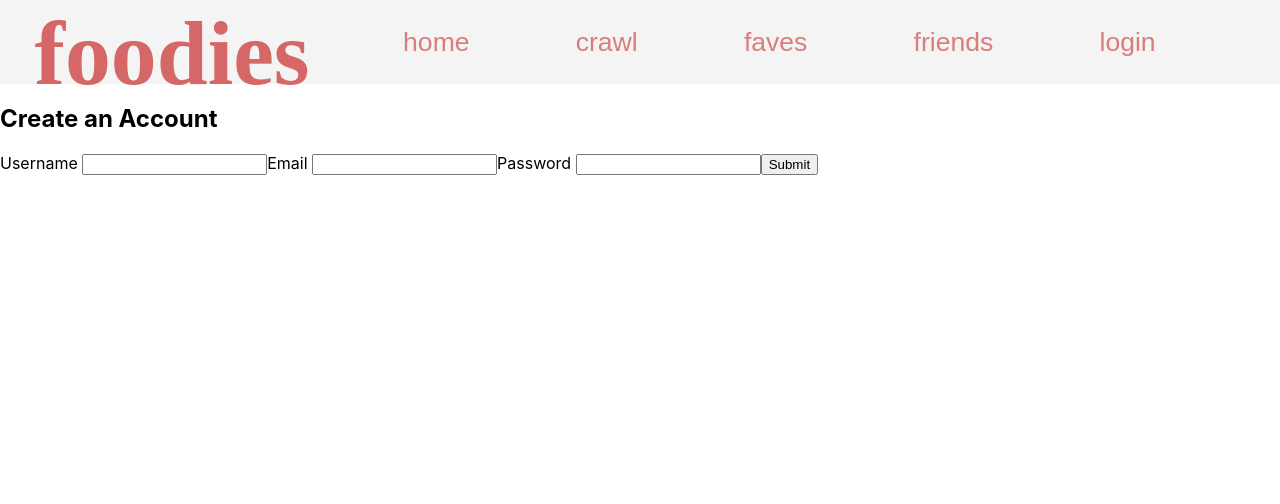
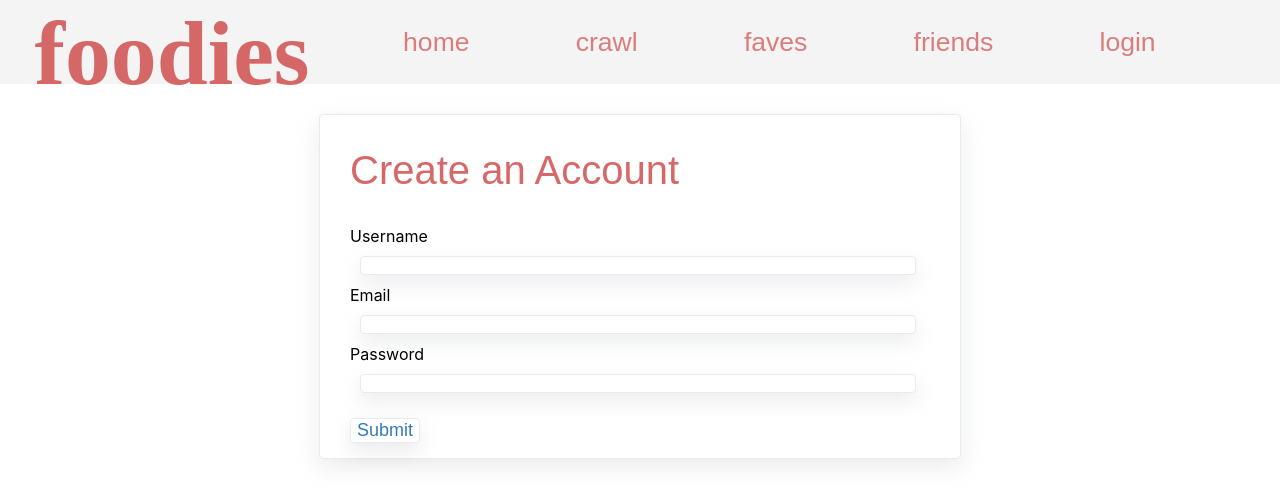
Before and after one commit to altiglesia/foodies, a React (Create React App) app: page / in a window 1280 px wide. Shown: the top 504 px of the page. Built offline with nearby package versions, Linux system fonts and the light colour scheme; no server answers; a web font is replaced by a local one.

Commit message:
style changes to homepage

```diff
--- a/src/App.css
+++ b/src/App.css
@@ -45,6 +45,53 @@
   z-index: 2;
 }
 
+/* ========= HOME STYLING ========= */
+
+.create-an-account {
+  width: 100%;
+  max-width: 580px;
+  margin: 0 auto;
+  margin-top: 30px;
+  padding: 0 30px;
+  border: 0.5px solid rgb(234, 234, 234);
+  box-shadow: rgba(149, 157, 165, 0.2) 0px 8px 24px;
+  border: 0.5px solid rgb(234, 234, 234);
+  border-radius: 4px;
+}
+
+.create-an-account h2 {
+  font-size: 40px;
+  font-family: massilia, sans-serif;
+  font-weight: 400;
+  font-style: normal;
+  color: rgba(207, 78, 78, 0.85);
+}
+
+.form {
+  width: 100%;
+  max-width: 550px;
+  margin: 10px;
+  border: 0.5px solid rgb(234, 234, 234);
+  border-radius: 4px;
+  box-shadow: rgba(149, 157, 165, 0.2) 0px 8px 20px;
+  font-family: roboto, sans-serif;
+  border: 0.5px solid rgb(234, 234, 234);
+}
+
+#submit-btn {
+  font-family: massilia, sans-serif;
+  font-weight: 400;
+  font-style: normal;
+  font-size: 18px;
+  color: #337ab7;
+  background-color: transparent;
+  border: 0.5px solid rgb(234, 234, 234);
+  border-radius: 4px;
+  box-shadow: rgba(149, 157, 165, 0.2) 0px 8px 20px;
+  margin-top: 15px;
+  margin-bottom: 15px;
+}
+
 /* ========= CRAWL STYLING ========== */
 #crawl {
   width: 100%;
@@ -65,8 +112,6 @@
   margin: 10px;
   box-shadow: rgba(149, 157, 165, 0.2) 0px 8px 24px;
   width: 560px;
-  /* position: relative;
-  top: 1em; */
 }
 
 div.restaurant-post {
@@ -201,7 +246,7 @@ input.enter-a-zipcode {
   height: 35px;
 }
 
-/* RESTAURANT SEARCH RESULT */
+/* ========= RESTAURANT SEARCH RESULTS ========= */
 
 .restaurantResultContainer {
   border: 1px solid transparent;
--- a/src/components/Home.js
+++ b/src/components/Home.js
@@ -38,18 +38,18 @@ function Home() {
     }
 
     return (
-        <div className="form">
+        <div className="create-an-account">
             <h2>Create an Account</h2>
             <form onSubmit={handleSubmit}>
-                <label>Username </label>
+                <label>Username</label>
                 <input type="text" name="uname" className="form" required onChange={handleChange} value={formData.uname} />
-                <label>Email </label>
+                <label>Email</label>
                 <input type="text" name="email" className="form" required onChange={handleChange} value={formData.email} />
-                <label>Password </label>
+                <label>Password</label>
                 <input type="password" name="pass" className="form" required onChange={handleChange} value={formData.pass} />
                 {/* <label>Password Confirm </label> */}
                 {/* <input type="password" name="passconf" className="form" required onChange={handleChange} value={formData.passconf} /> */}
-                <input type="submit" />
+                <input type="submit" id="submit-btn"/>
             </form>
         </div>
     )
```
